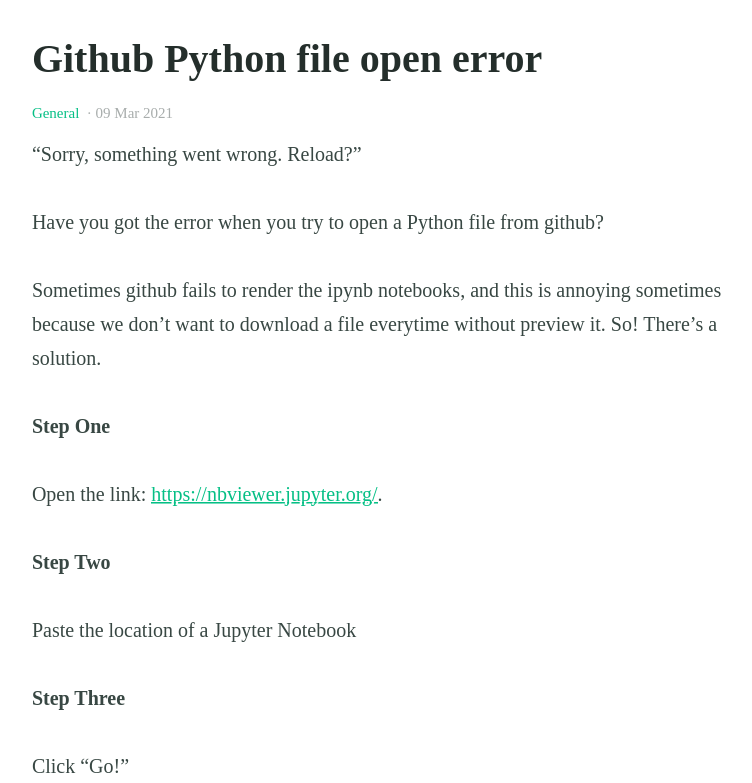
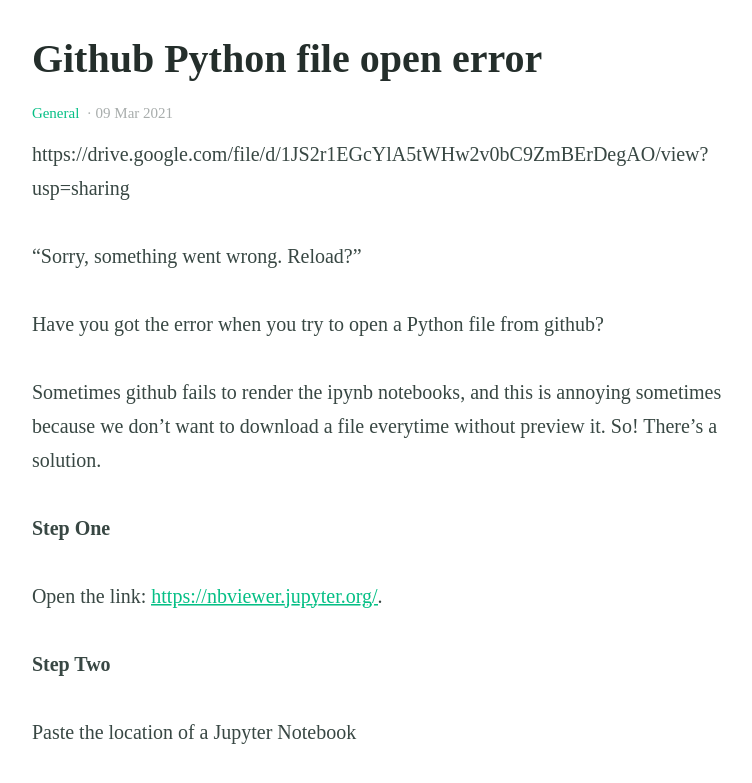
Before and after one commit to alisongh/alisongh.github.io, a Jekyll site: the page built from _posts/2021-03-13-Github-Python-file-open-error.md, in a window 1280 px wide and 900 px high, scrolled down 311 px, cut to the strip 117-900 px from the top of the window. Shown: the whole strip, without its empty margins (251-1003 px from the left). Built offline with Jekyll 4.4.1, drawn with Linux system fonts in a browser that asks for light colours; a script that is not in the unit is left out.

Commit message:
Update 2021-03-13-Github-Python-file-open-error.md

```diff
--- a/_posts/2021-03-13-Github-Python-file-open-error.md
+++ b/_posts/2021-03-13-Github-Python-file-open-error.md
@@ -6,6 +6,8 @@ categories:
 - General
 feature_image: "https://picsum.photos/2560/600?image=1"
 ---
+
+<p>https://drive.google.com/file/d/1JS2r1EGcYlA5tWHw2v0bC9ZmBErDegAO/view?usp=sharing</p>
 
 "Sorry, something went wrong. Reload?"
 
```
